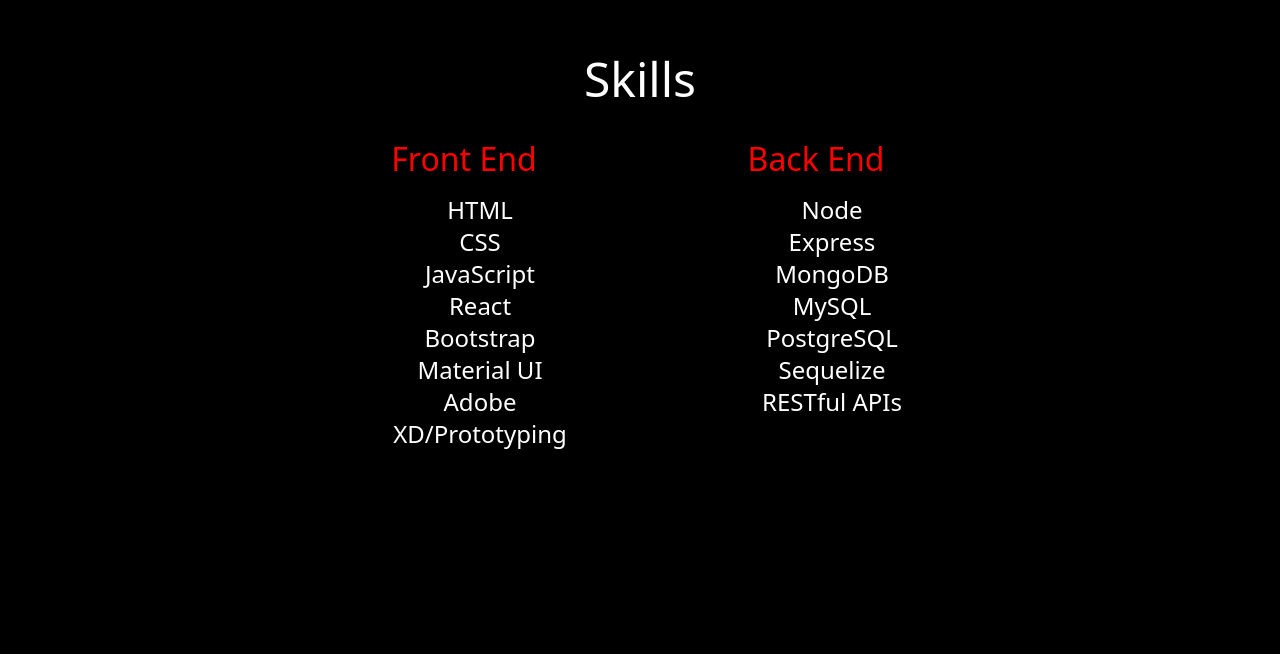
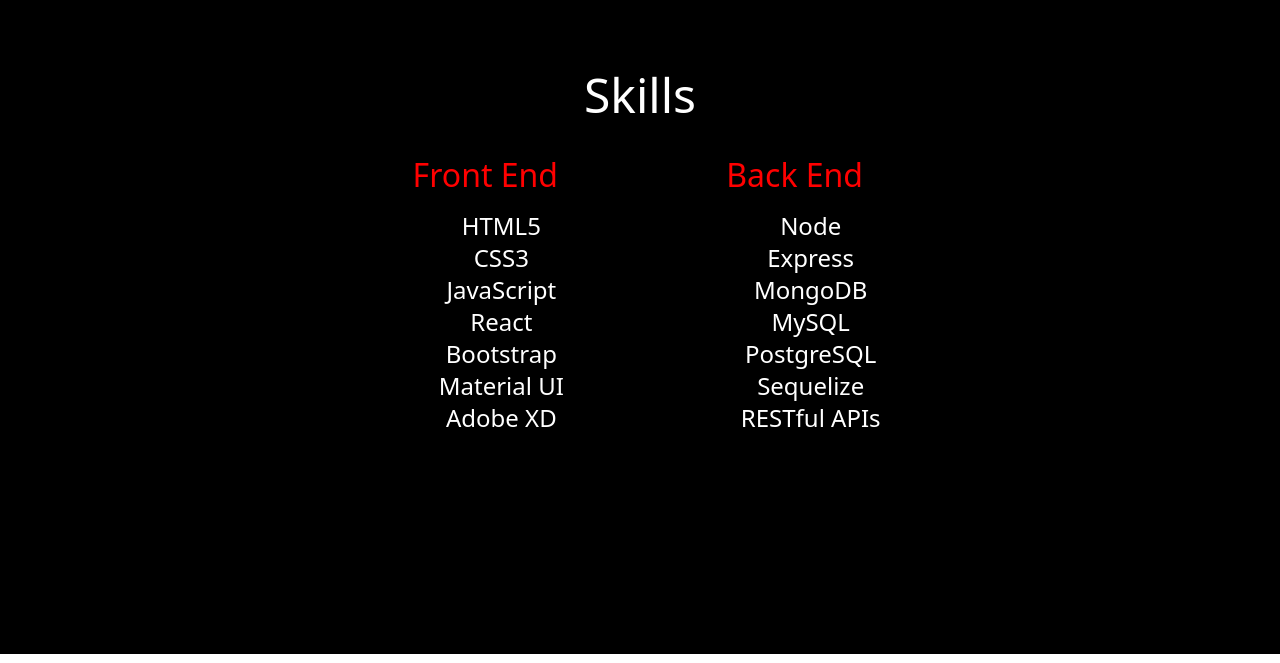
Before and after one commit to ClementTJ-FS/portfolio, a React (Create React App) app in the folder dev/portfolio/: page / in a window 1280 px wide. Shown: the part 556-1219 px from the top of the page. Built offline with nearby package versions, Linux system fonts and the light colour scheme.

Commit message:
Add skill to list.

```diff
--- a/dev/portfolio/src/components/About.jsx
+++ b/dev/portfolio/src/components/About.jsx
@@ -17,13 +17,13 @@
           <div style={styles.skill}>
             <h3 style={styles.skillTitle}>Front End</h3>
             <ul style={styles.skillList}>
-              <li style={styles.skillItem}>HTML</li>
-              <li style={styles.skillItem}>CSS</li>
+              <li style={styles.skillItem}>HTML5</li>
+              <li style={styles.skillItem}>CSS3</li>
               <li style={styles.skillItem}>JavaScript</li>
               <li style={styles.skillItem}>React</li>
               <li style={styles.skillItem}>Bootstrap</li>
               <li style={styles.skillItem}>Material UI</li>
-              <li style={styles.skillItem}>Adobe XD/Prototyping</li>
+              <li style={styles.skillItem}>Adobe XD</li>
             </ul>
           </div>
           <div style={styles.skill}>
@@ -79,7 +79,7 @@
   skillsContainer: {
     display: 'flex',
     flexDirection: 'row',
-    justifyContent: 'space-between',
+    justifyContent: 'space-evenly',
     textAlign: 'center',
   },
   skill: {
```
